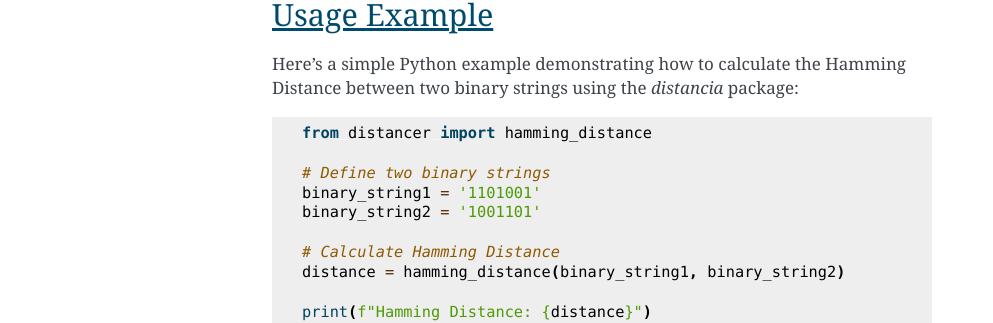
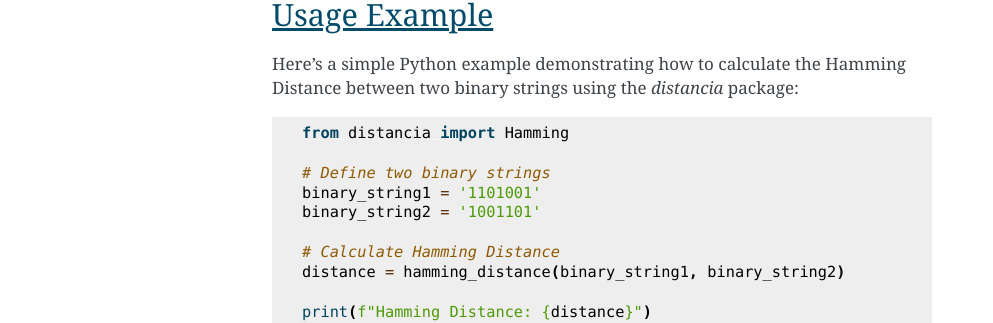
Before and after one commit to ym001/distancia, a Sphinx documentation site: the page built from docs/Hamming.rst, in a window 1280 px wide. Shown: the part 1104-1427 px from the top of the page, without its empty margins (148-1141 px from the left). Built offline with Sphinx 7.4.7, drawn with Linux system fonts in a browser that asks for light colours; pages that are not in the unit, such as notebooks, are missing from menus.

Commit message:
Update Hamming.rst

```diff
--- a/docs/Hamming.rst
+++ b/docs/Hamming.rst
@@ -40,7 +40,7 @@ Here's a simple Python example demonstrating how to calculate the Hamming Distan
 
 .. code-block:: python
 
-    from distancer import hamming_distance
+    from distancia import Hamming
 
     # Define two binary strings
     binary_string1 = '1101001'
```
